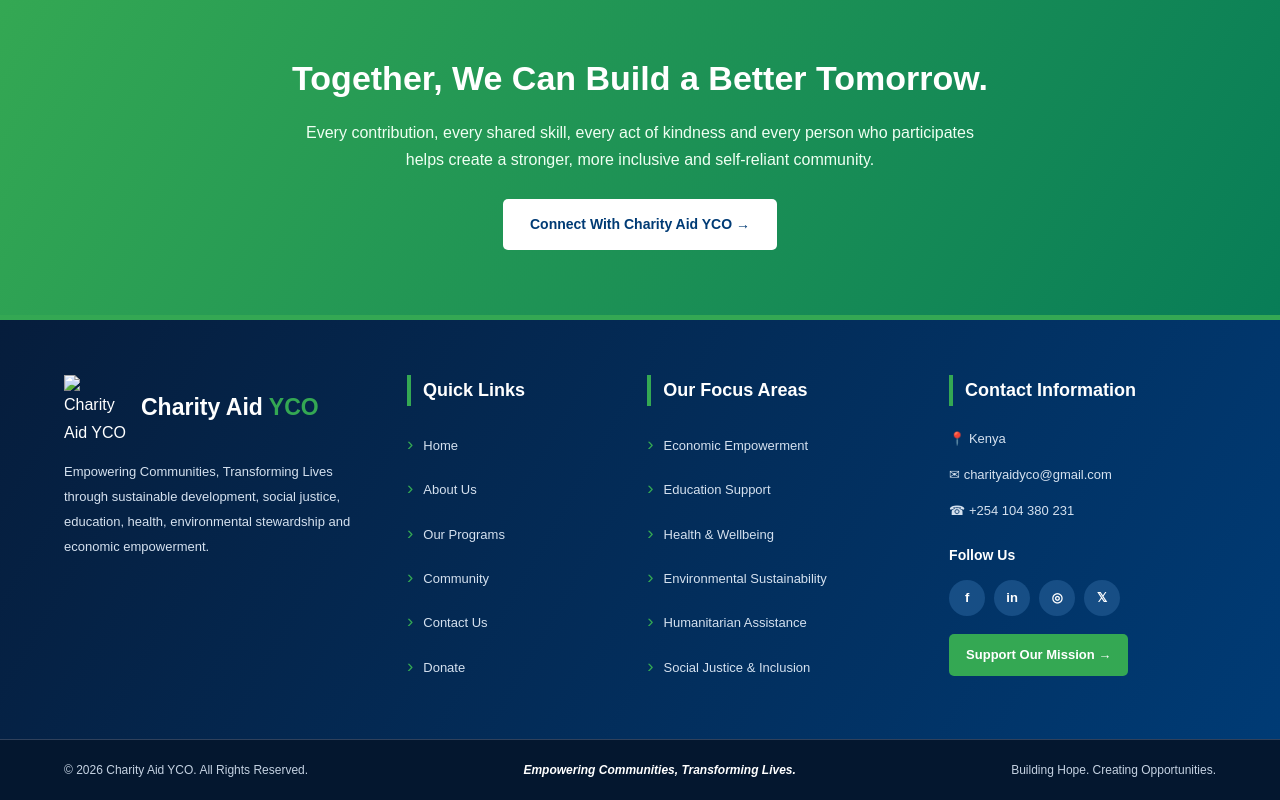
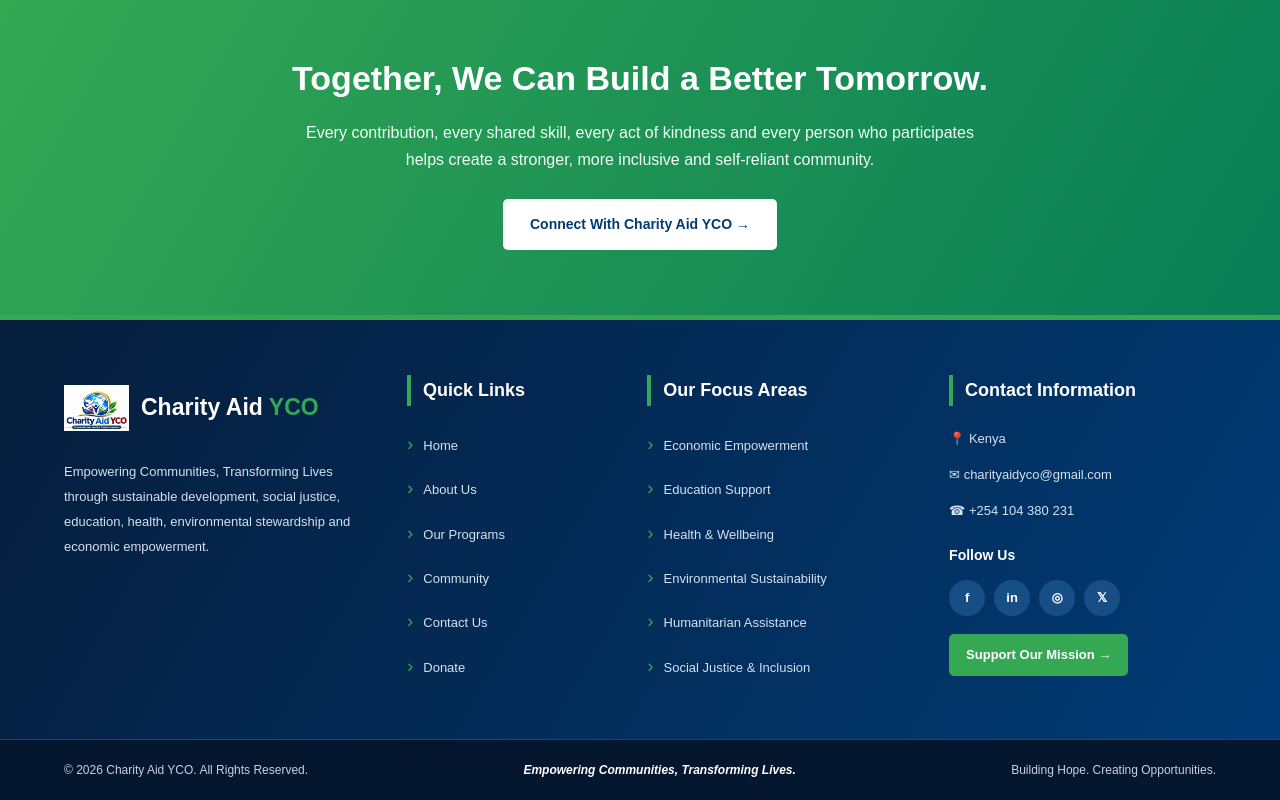
Before and after one commit to WesongaTimothy/charityaidyco.org, a plain HTML site: page community.html in a window 1280 px wide. Shown: the part 6787-7587 px from the top of the page. Drawn offline with Linux system fonts and the light colour scheme.

Commit message:
Change logo image format from PNG to JPG

```diff
--- a/community.html
+++ b/community.html
@@ -2075,7 +2075,7 @@ a {
 
                 <a href="index.html" class="cayco-brand">
 
-                    <img src="logo.png"
+                    <img src="logo.jpg"
                          alt="Charity Aid YCO Logo">
 
                     <h2>
```
